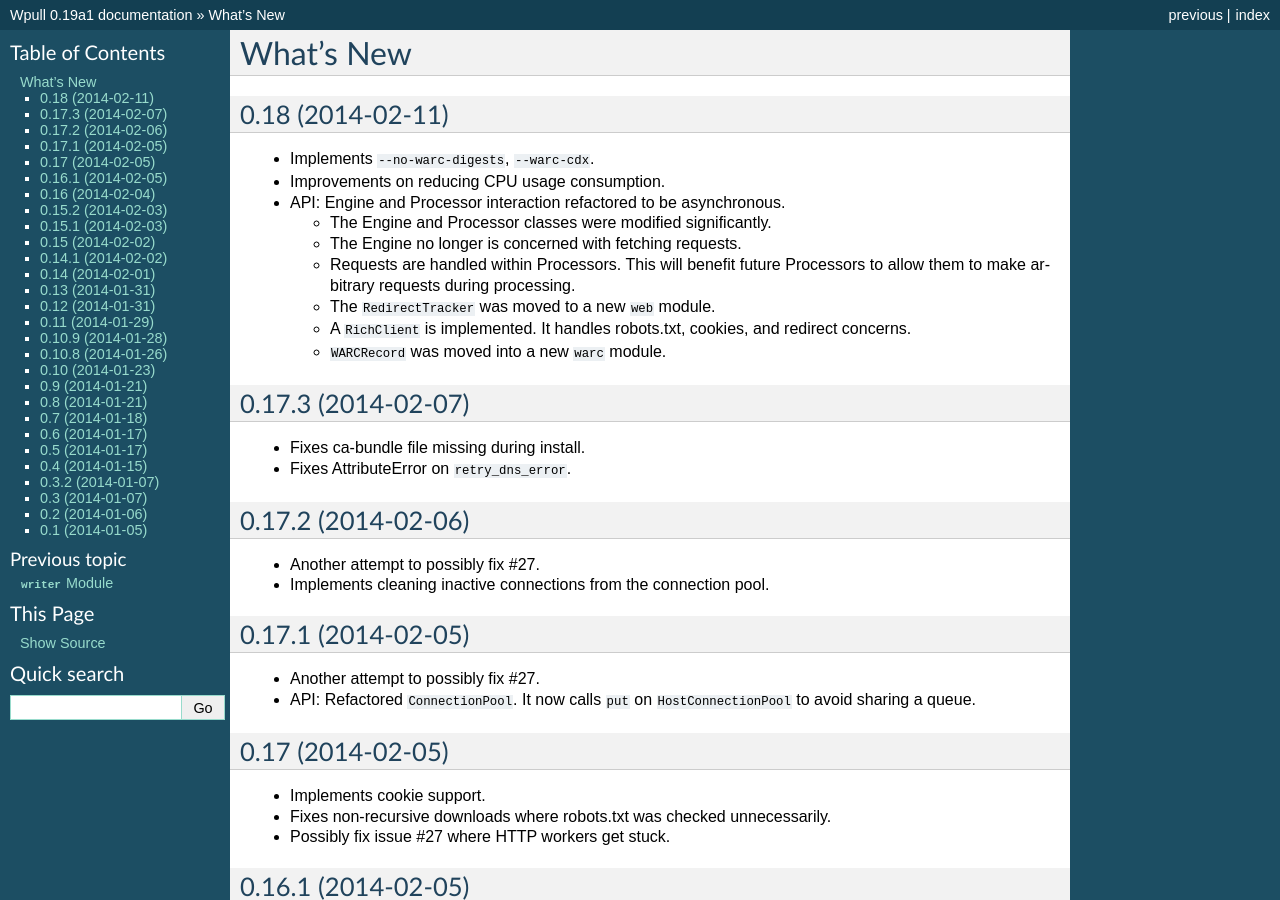
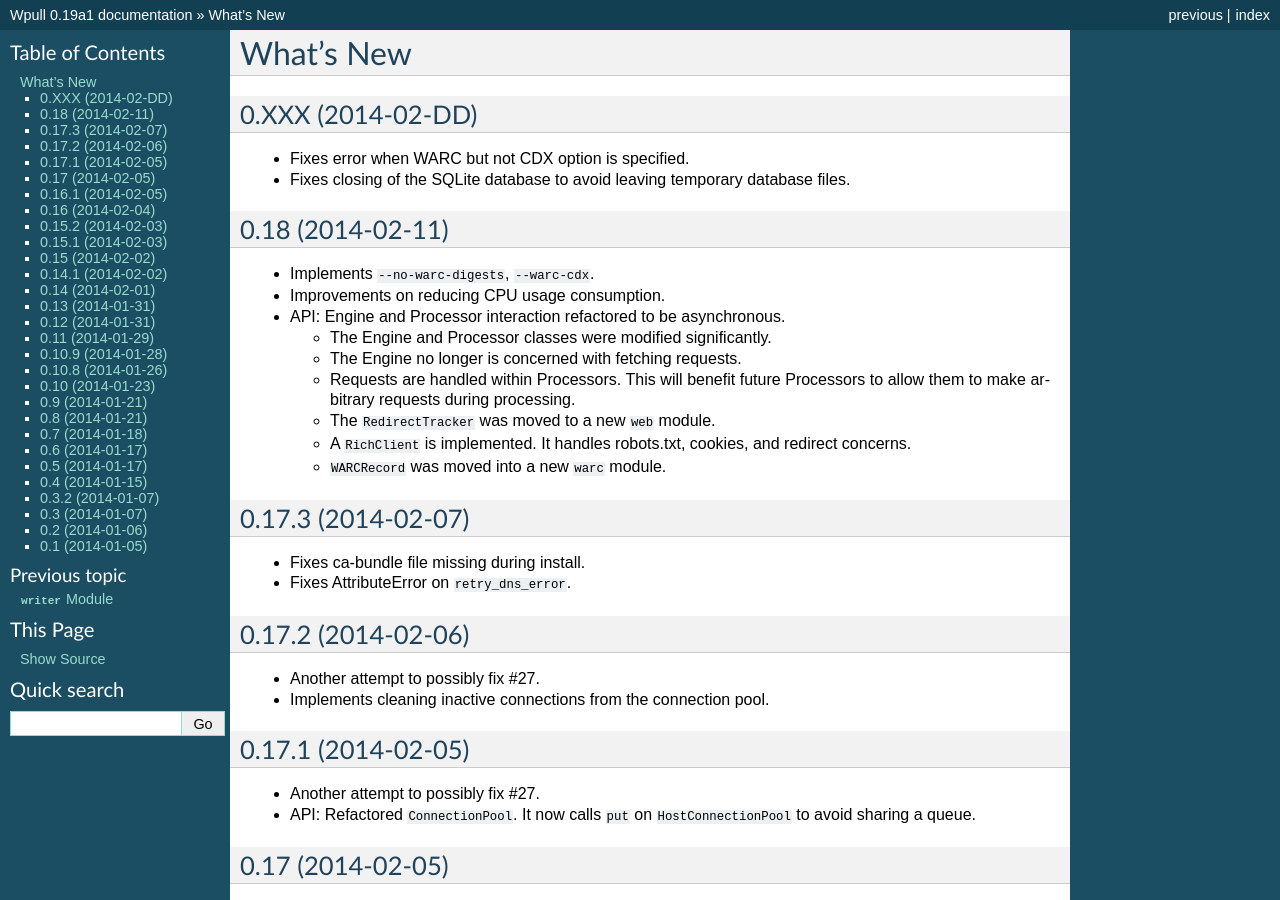
Before and after one commit to ArchiveTeam/wpull, a Sphinx documentation site: the page built from doc/changelog.rst, in a window 1280 px wide and 900 px high. Built offline with Sphinx 7.4.7, drawn with Linux system fonts in a browser that asks for light colours.

Commit message:
changelog: Updates entry with note about CDX and database fixes.

```diff
--- a/doc/changelog.rst
+++ b/doc/changelog.rst
@@ -1,6 +1,13 @@
 ==========
 What's New
 ==========
+
+0.XXX (2014-02-DD)
+==================
+
+* Fixes error when WARC but not CDX option is specified.
+* Fixes closing of the SQLite database to avoid leaving temporary database files.
+
 
 0.18 (2014-02-11)
 ==================
```
